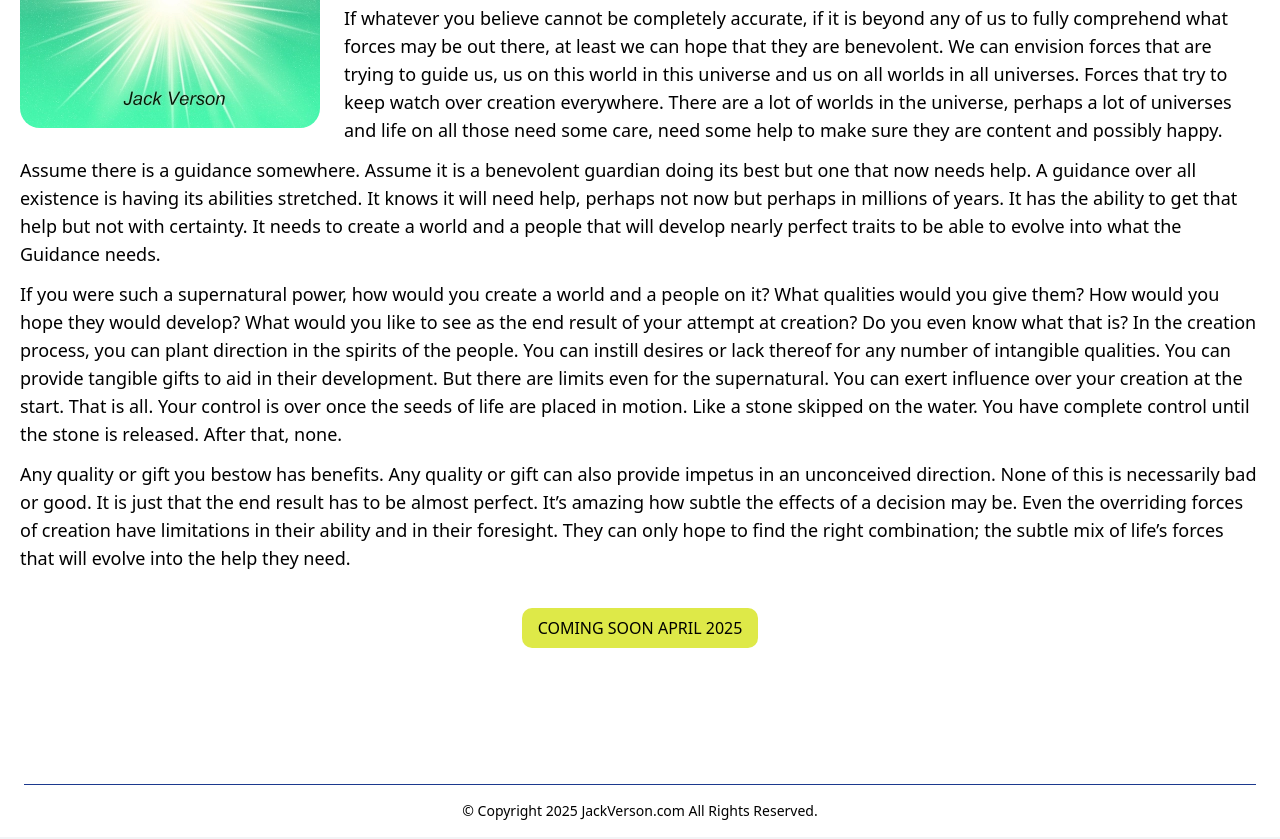
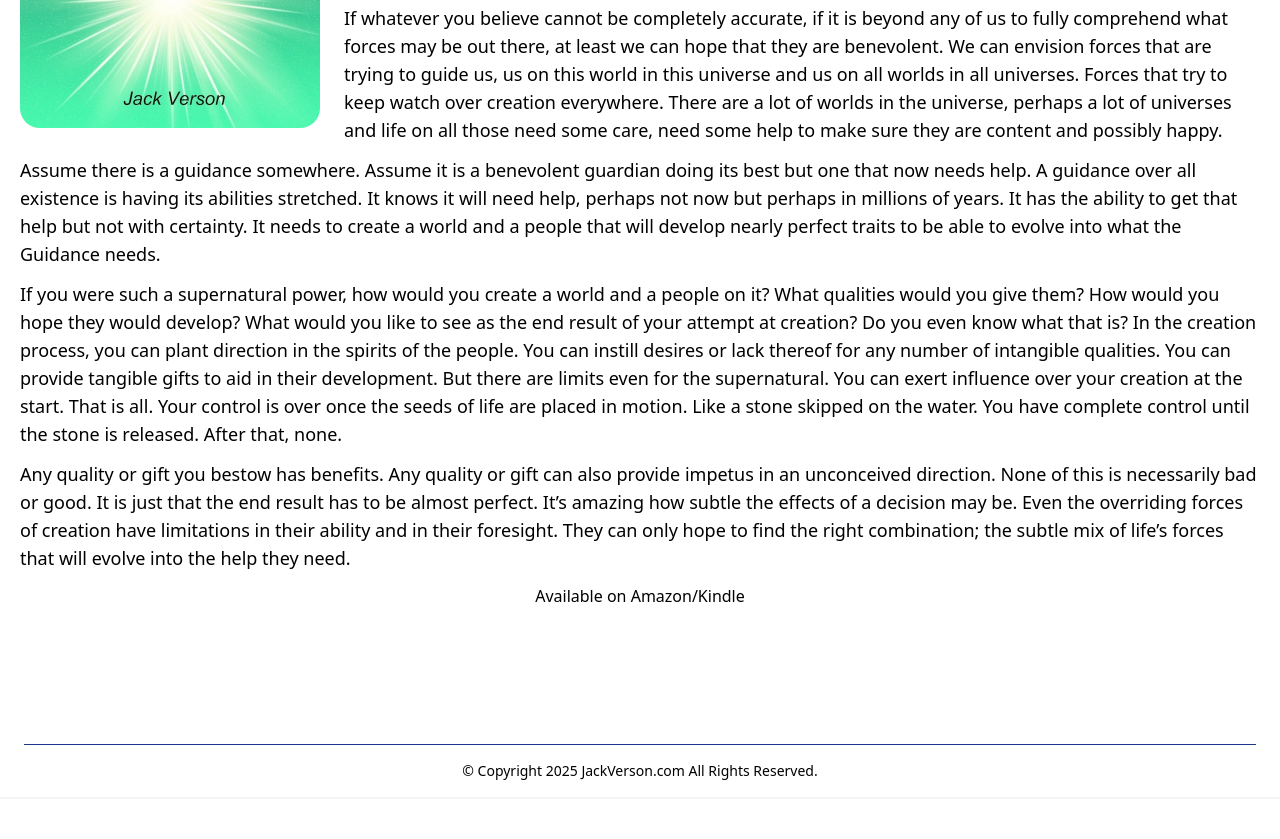
Before and after one commit to jalanverson/authorpage, an Astro site: page /books/the-guidance in a window 1280 px wide. Shown: the part 586-1425 px from the top of the page. After the commit the page ends 1385 px from the top, so only its background shows below. Built offline with nearby package versions, Linux system fonts and the light colour scheme; Astro itself is replaced by a stand-in of ours.

Commit message:
Update the-guidance.astro

```diff
--- a/src/pages/books/the-guidance.astro
+++ b/src/pages/books/the-guidance.astro
@@ -41,7 +41,7 @@ import guidanceImage from "../../images/guidanceBook.webp"
 			Any quality or gift you bestow has benefits. Any quality or gift can also provide impetus in an unconceived direction. None of this is necessarily bad or good. It is just that the end result has to be almost perfect. It’s amazing how subtle the effects of a decision may be. Even the overriding forces of creation have limitations in their ability and in their foresight. They can only hope to find the right combination; the subtle mix of life’s forces that will evolve into the help they need.
 		</p>
 		<div class="flex w-full justify-center items-start">
-		    <span class="text-black uppercase hover:text-black rounded-[10px] bg-[#dee948] px-[16px] py-[8px] mt-[24px]">coming soon April 2025</span>
+		    <a href="https://www.amazon.com/dp/B0DZGRM23J/ref=sr_1_3?crid=1CAUCQUZMS9EI&dib=eyJ2IjoiMSJ9.uzax6MahQ2lGVXxQGjjbJu_EOvFpBakoNKDGZJqxIlYZybyzXWCfdBN49jx4buU4.tTfo3_EgiEHijcaAeHuKpE3Js6y-XzXQ5GftDeui8Rk&dib_tag=se&keywords=jack+verson&qid=1741321331&sprefix=jack+verson%2Caps%2C224&sr=8-3">Available on Amazon/Kindle</a>
 		</div>
 	</div>
 
```
